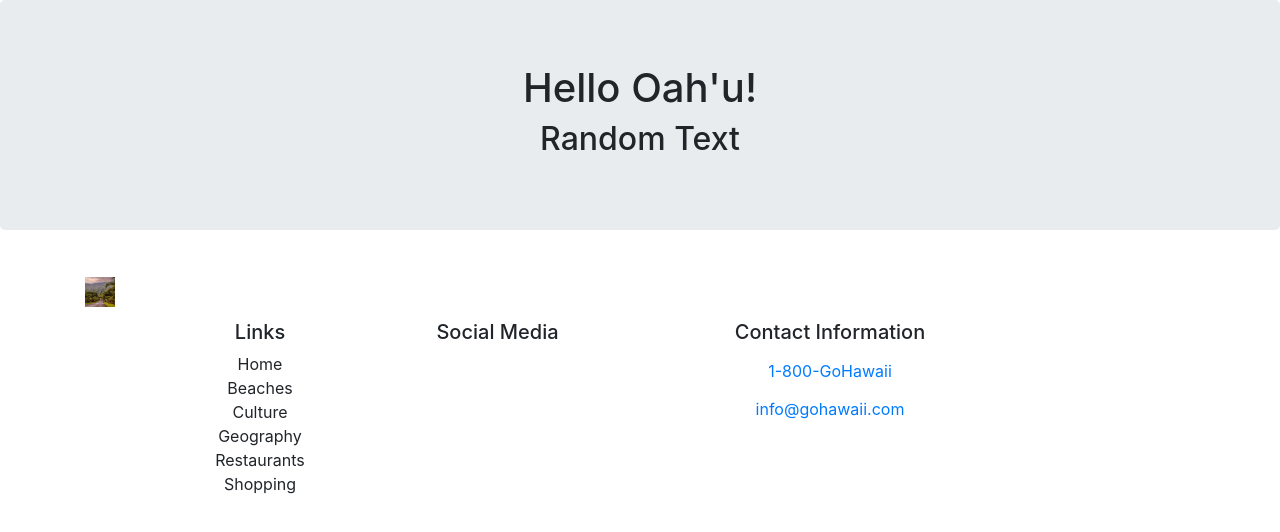
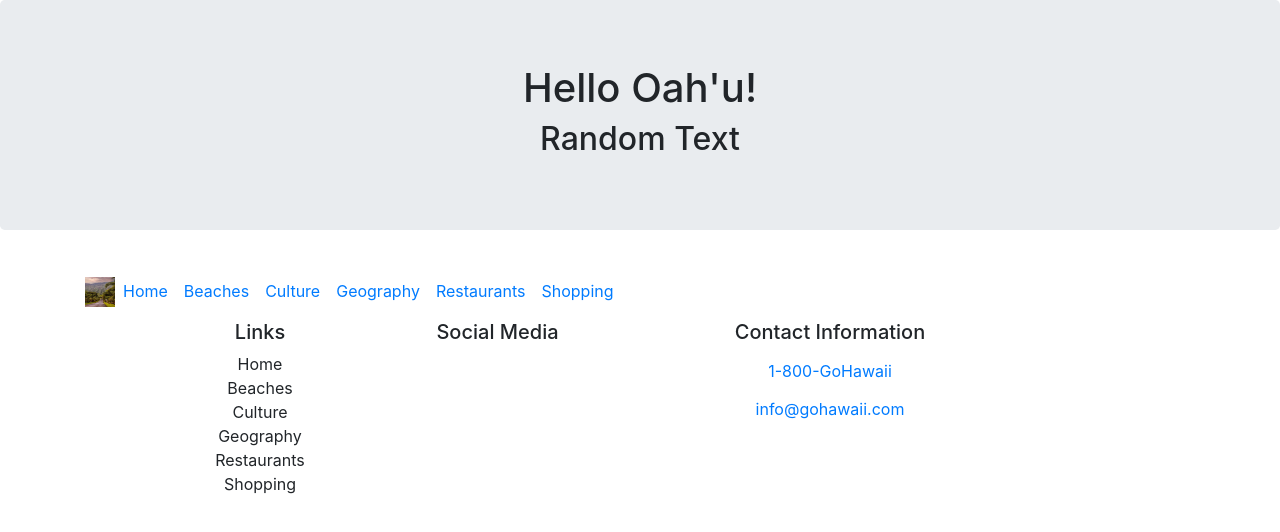
Before and after one commit to mj-wd/oahu-project-react, a React (Create React App) app: page / in a window 1280 px wide. Shown: the top 532 px of the page. Built offline with nearby package versions, Linux system fonts and the light colour scheme.

Commit message:
added color to navbar
added color

```diff
--- a/src/components/HeaderComponent.jsx
+++ b/src/components/HeaderComponent.jsx
@@ -1,5 +1,7 @@
 import React, { Component } from 'react';
 import { Nav, Navbar, NavbarBrand, NavItem, Jumbotron, NavLink, Collapse, NavbarToggler } from 'reactstrap';
+
+
 
 class Header extends Component {
     constructor(props) {
@@ -8,7 +10,6 @@ class Header extends Component {
 
         this.state = {
             isNavOpen: false,
-            isModalOpen: false
         };
         this.toggleNav = this.toggleNav.bind(this);
     }
@@ -33,39 +34,39 @@ class Header extends Component {
                         </div>
                     </div>
                 </Jumbotron>
-                <Navbar dark sticky="top" expand="md" >
+                <Navbar light sticky="top" expand="md" >
                     <div className="container">
                         <NavbarBrand className="mr-auto" href="/"><img src="/assets/oahu-road.jpg" height="30" width="30" alt="Hero" /></NavbarBrand>
                         <NavbarToggler onClick={this.toggleNav} />
                         <Collapse isOpen={this.state.isNavOpen} navbar>
                             <Nav navbar>
                                 <NavItem>
-                                    <NavLink className="nav-link" to="/home">
+                                    <NavLink className="nav-link text-primary" to="/home">
                                         <i className="fa fa-home fa-lg" /> Home
                                     </NavLink>
                                 </NavItem>
                                 <NavItem>
-                                    <NavLink className="nav-link" to="/Beaches">
+                                    <NavLink className="nav-link text-primary" to="/Beaches">
                                         <i className="fa fa-list fa-lg" /> Beaches
                                     </NavLink>
                                 </NavItem>
                                 <NavItem>
-                                    <NavLink className="nav-link" to="/Culture">
+                                    <NavLink className="nav-link text-primary" to="/Culture">
                                         <i className="fa fa-address-card fa-lg" /> Culture
                                     </NavLink>
                                 </NavItem>
                                 <NavItem>
-                                    <NavLink className="nav-link" to="/Geography">
+                                    <NavLink className="nav-link text-primary" to="/Geography">
                                         <i className="fa fa-address-card fa-lg" /> Geography
                                     </NavLink>
                                 </NavItem>
                                 <NavItem>
-                                    <NavLink className="nav-link" to="/Restaurants">
+                                    <NavLink className="nav-link text-primary" to="/Restaurants">
                                         <i className="fa fa-info fa-lg" /> Restaurants
                                     </NavLink>
                                 </NavItem>
                                 <NavItem>
-                                    <NavLink className="nav-link" to="/Shopping">
+                                    <NavLink className="nav-link text-primary" to="/Shopping">
                                         <i className="fa fa-address-card fa-lg" /> Shopping
                                     </NavLink>
                                 </NavItem>
```
